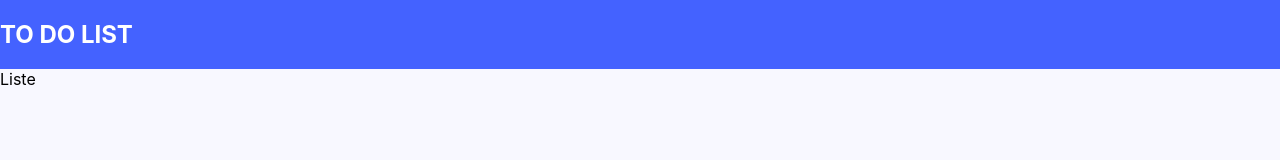
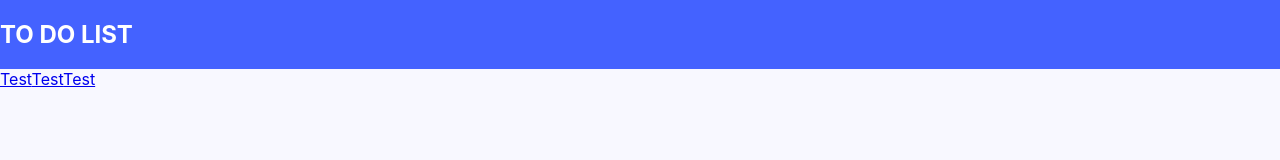
Before and after one commit to manuelsanchez2/to-do-app, a React (Create React App) app: page / in a window 1280 px wide. Shown: the top 160 px of the page. Built offline with nearby package versions, Linux system fonts and the light colour scheme.

Commit message:
Add ListItem Component

```diff
--- a/src/App.js
+++ b/src/App.js
@@ -1,6 +1,7 @@
 import React from "react";
 import "./App.css";
 import List from "./components/List";
+import ListItem from "./components/ListItem";
 
 function App() {
   return (
@@ -9,7 +10,11 @@ function App() {
         <h2>TO DO LIST</h2>
       </header>
       <main className="app__main">
-        <List>Liste</List>
+        <List>
+          <ListItem>Test</ListItem>
+          <ListItem>Test</ListItem>
+          <ListItem>Test</ListItem>
+        </List>
       </main>
       <footer className="app__footer">Footer</footer>
     </div>
--- /dev/null
+++ b/src/components/ListItem.js
@@ -0,0 +1,7 @@
+import React from "react";
+
+function ListItem({ children }) {
+  return <a href="#hola">{children}</a>;
+}
+
+export default ListItem;
```
